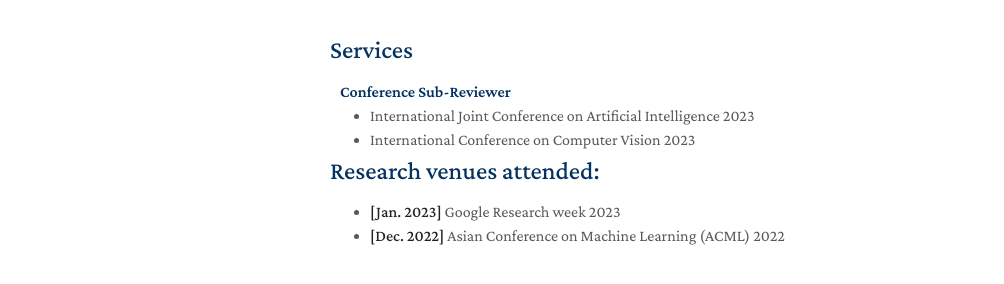
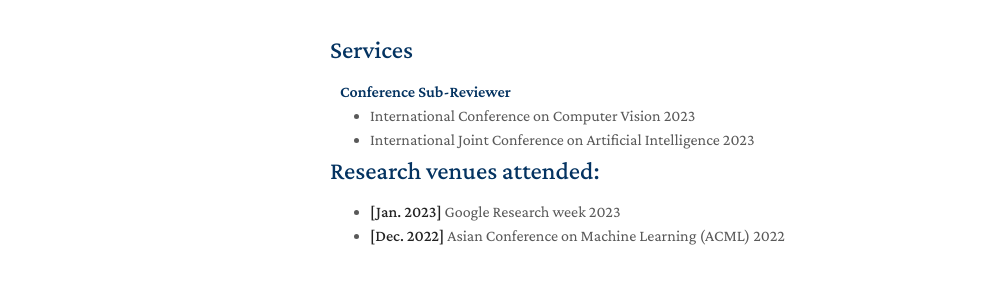
Before and after one commit to sairamrebbapragada/sairamrebbapragada.github.io, a Jekyll site: the page built from index.md, in a window 1280 px wide and 900 px high, scrolled down 770 px. Shown: the part 558-842 px from the top of the window, without its empty margins (140-1144 px from the left). Built offline with Jekyll 4.4.1, drawn with Linux system fonts in a browser that asks for light colours; nearby versions of some CDN libraries; a style sheet for code colours, icons or effects is not loaded; our own code applies the rules of GitHub Pages for plain Markdown files.

```diff
--- a/_includes/services.md
+++ b/_includes/services.md
@@ -4,9 +4,8 @@
 <h4 style="margin:0 10px 0;">Conference Sub-Reviewer</h4>
 
 <ul style="margin:0 0 5px;">
+  <li><a href="https://iccv2023.thecvf.com/"><autocolor>International Conference on Computer Vision 2023</autocolor></a></li>
   <li><a href="https://ijcai-23.org/"><autocolor>International Joint Conference on Artificial Intelligence 2023</autocolor></a></li>
-
-  <li><a href="https://iccv2023.thecvf.com/"><autocolor>International Conference on Computer Vision 2023</autocolor></a></li>
 </ul>
 </div>
 
```
